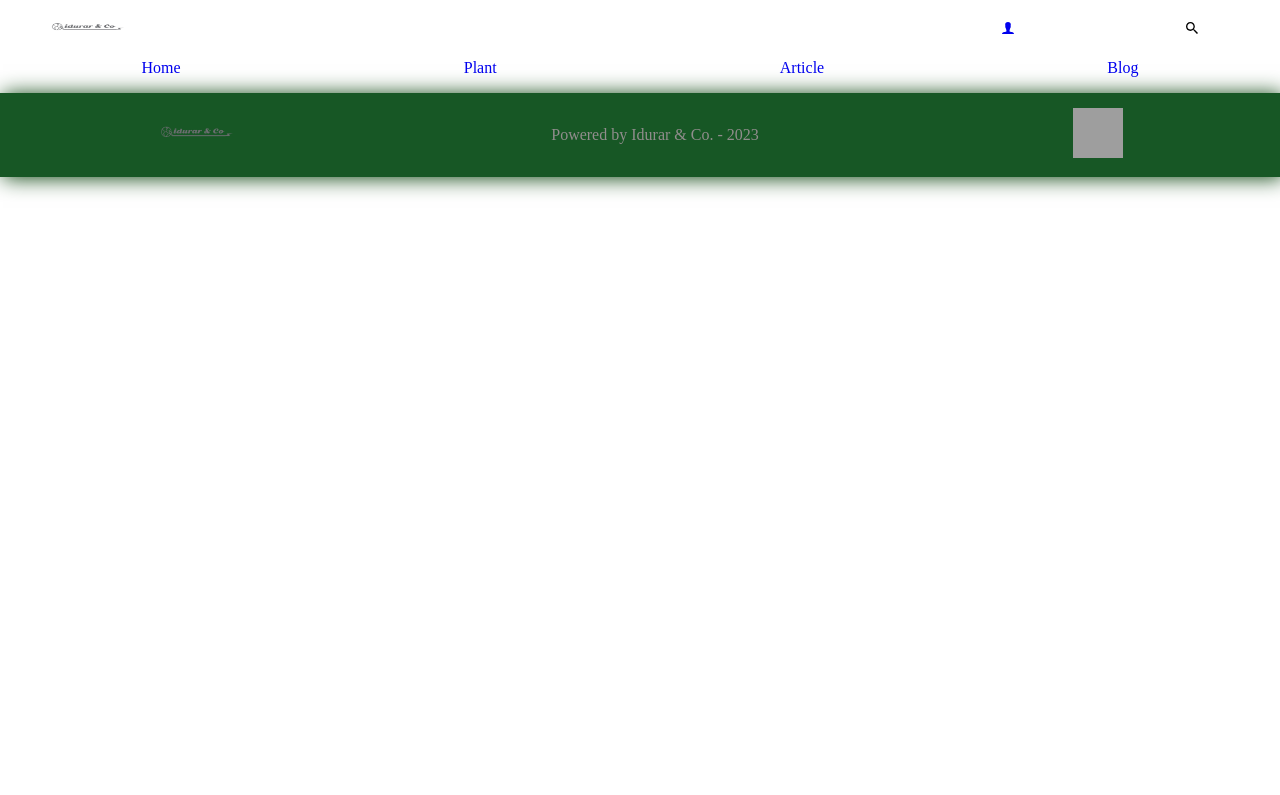
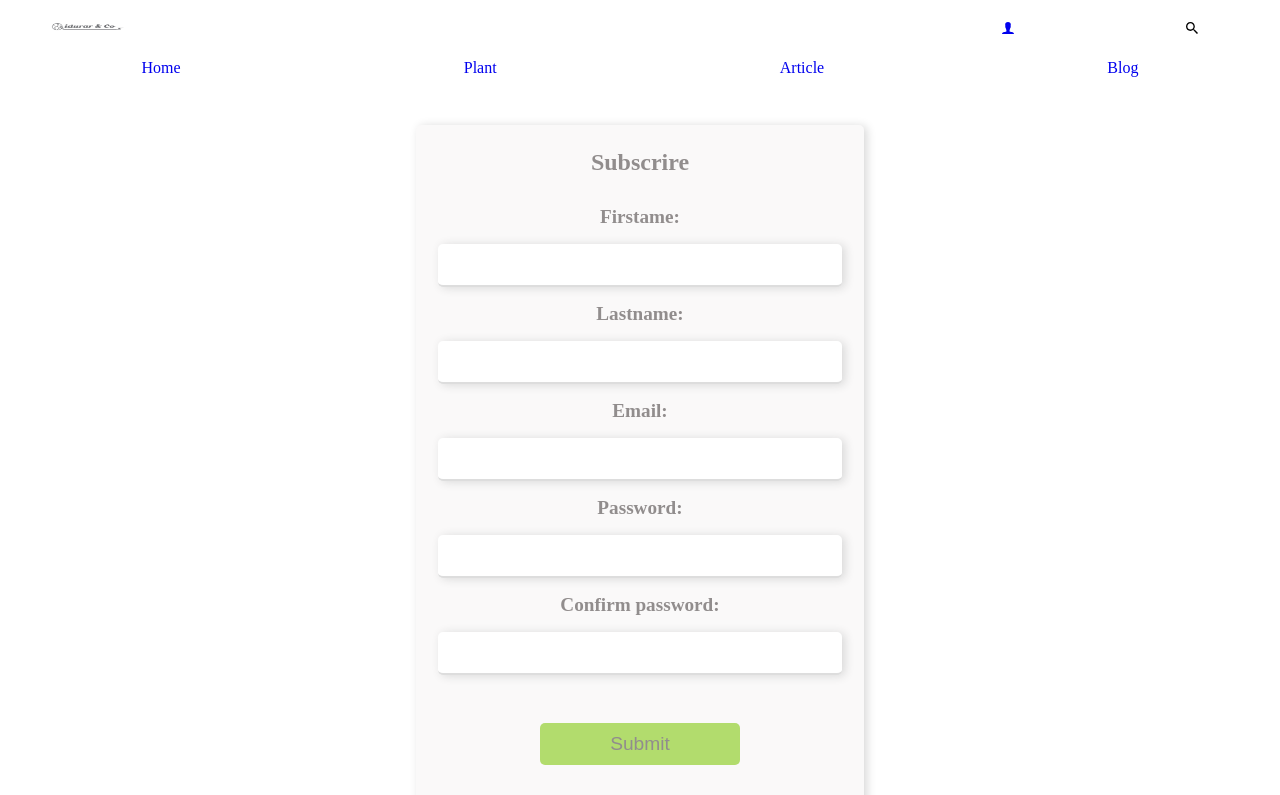
Before and after one commit to IdurarDev/prisma-api, a React (Create React App) app in the folder client/: page /signup in a window 1280 px wide. Shown: the top 795 px of the page. Built offline with nearby package versions, Linux system fonts and the light colour scheme; grey boxes are pictures that could not be loaded.

Commit message:
rename link subscribe to sign up

```diff
--- a/client/src/components/routes/routes.tsx
+++ b/client/src/components/routes/routes.tsx
@@ -16,7 +16,7 @@ const RoutesApp = () => {
             <Route path='/articles' element={<Articles />} />
             <Route path='/blog' element={<Blogs />} />
             <Route path='/login' element={<Login />} />
-            <Route path='/subscribe' element={<Subscribe />} />
+            <Route path='/signup' element={<Subscribe />} />
         </Routes>
     )
 }
--- a/client/src/pages/login/Login.tsx
+++ b/client/src/pages/login/Login.tsx
@@ -39,7 +39,7 @@ function Login() {
                                 <button type="submit">Submit</button>
                             </div>
                             <div className='subscribe-link'>
-                                <Link to="/subscribe">Pas de compte ? Inscrivez vous !</Link>
+                                <Link to="/signup">Pas de compte ? Inscrivez vous !</Link>
                             </div>
                         </Form></>
                     }
```
